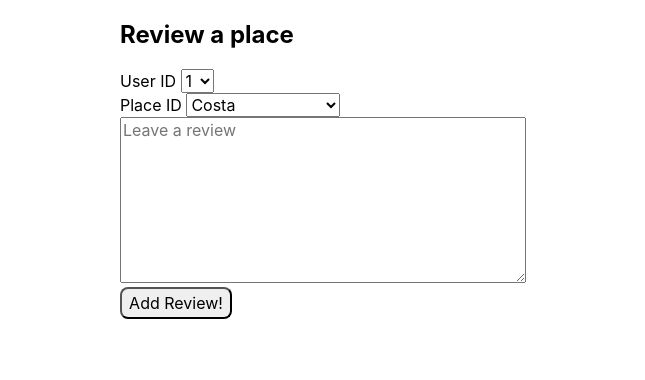
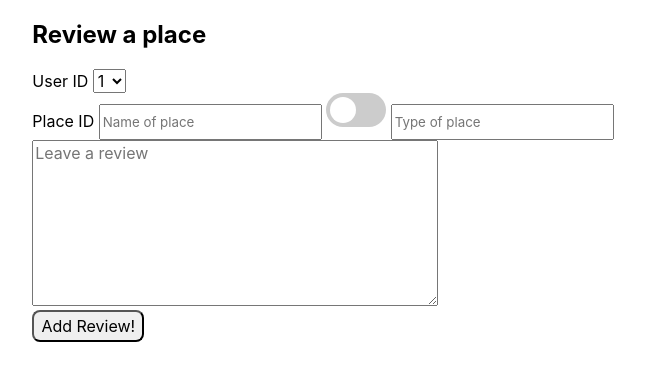
Before and after one commit to fac-13/XX, a website: page public/index.html in a window 1280 px wide. Both pictures are taken after a click on the button "Add a Review". Shown: the part 102-482 px from the top of the page, without its empty margins (325-970 px from the left). Drawn offline with Linux system fonts and the light colour scheme; files whose address does not match are found by name.

Commit message:
add positive & place & des input

```diff
--- a/public/index.html
+++ b/public/index.html
@@ -20,28 +20,35 @@
     <section id="review-form" hidden aria-hidden="true">
       <h2>Review a place</h2>
       <form class="form" action="/add-place" method="post">
-        <label for = "user-id">User ID</label>
+        <label for="user-id">User ID</label>
         <select id="user-id">
           <option value="1">1</option>
           <option value="2">2</option>
           <option value="3">3</option>
           <option value="4">4</option>
-        </select><br>
+        </select>
+        <br>
 
-        <label for = "place-id">Place ID</label>
-        <select id="place-id">
+        <label for="place-id">Place ID</label>
+        <!-- <select id="place-id">
           <option value="Costa">Costa</option>
           <option value="Franks Canteen">Franks Canteen</option>
           <option value="Cinnamon Village">Cinnamon Village</option>
           <option value="Yum">Yum</option>
-        </select><br>
+        </select><br> -->
 
 
-        <!-- <input type="text" class="name" name="name" placeholder="Name of place" required> -->
-        <!-- <input type="text" class="description" name="description" placeholder="Type of place" required>
-        <br> -->
+        <input type="text" class="name" name="name" placeholder="Name of place" required>
+
+        <label class="switch">
+          <input type="checkbox" name="positive">
+          <span class="slider round"></span>
+        </label>
+        <input type="text" class="description" name="description" placeholder="Type of place" required>
+        <br>
         <textarea rows=10 cols=912 type="text" class="comment" name="comment" placeholder="Leave a review" required></textarea>
-        <br><button class="submit-btn add-review">Add Review!</button>
+        <br>
+        <button class="submit-btn add-review">Add Review!</button>
       </form>
     </section>
   </main>
--- a/public/style.css
+++ b/public/style.css
@@ -1,5 +1,6 @@
 * {
-  font-family: -apple-system, BlinkMacSystemFont, 'Segoe UI', Roboto, Oxygen, Ubuntu, Cantarell, 'Open Sans', 'Helvetica Neue', sans-serif;
+  font-family: -apple-system, BlinkMacSystemFont, 'Segoe UI', Roboto, Oxygen,
+    Ubuntu, Cantarell, 'Open Sans', 'Helvetica Neue', sans-serif;
 }
 
 body {
@@ -28,7 +29,8 @@ body {
   justify-content: center;
 }
 
-.review-btn, .view-btn {
+.review-btn,
+.view-btn {
   font-size: 2.5rem;
   width: 20rem;
   height: 7rem;
@@ -50,7 +52,8 @@ input {
   height: 30px;
 }
 
-input, textarea {
+input,
+textarea {
   max-width: 400px;
 }
 
@@ -61,3 +64,66 @@ textarea::placeholder {
 select {
   font-size: 1rem;
 }
+
+/***********  TOGGLE BUTTON ***********/
+
+/* The switch - the box around the slider */
+.switch {
+  position: relative;
+  display: inline-block;
+  width: 60px;
+  height: 34px;
+}
+
+/* Hide default HTML checkbox */
+.switch input {
+  display: none;
+}
+
+/* The slider */
+.slider {
+  position: absolute;
+  cursor: pointer;
+  top: 0;
+  left: 0;
+  right: 0;
+  bottom: 0;
+  background-color: #ccc;
+  -webkit-transition: 0.4s;
+  transition: 0.4s;
+}
+
+.slider:before {
+  position: absolute;
+  content: '';
+  height: 26px;
+  width: 26px;
+  left: 4px;
+  bottom: 4px;
+  background-color: white;
+  -webkit-transition: 0.4s;
+  transition: 0.4s;
+}
+
+input:checked + .slider {
+  background-color: #2196f3;
+}
+
+input:focus + .slider {
+  box-shadow: 0 0 1px #2196f3;
+}
+
+input:checked + .slider:before {
+  -webkit-transform: translateX(26px);
+  -ms-transform: translateX(26px);
+  transform: translateX(26px);
+}
+
+/* Rounded sliders */
+.slider.round {
+  border-radius: 34px;
+}
+
+.slider.round:before {
+  border-radius: 50%;
+}
```
